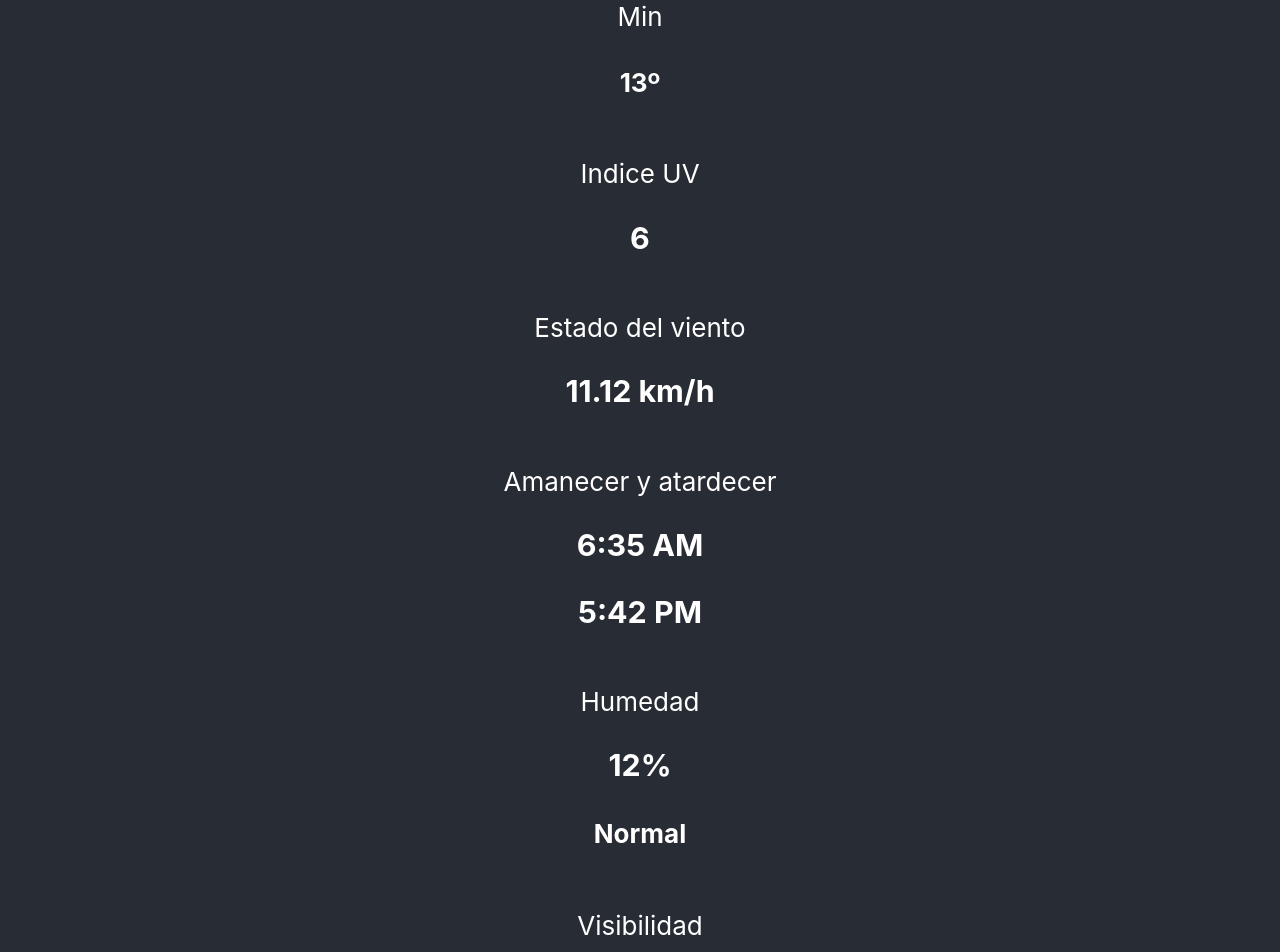
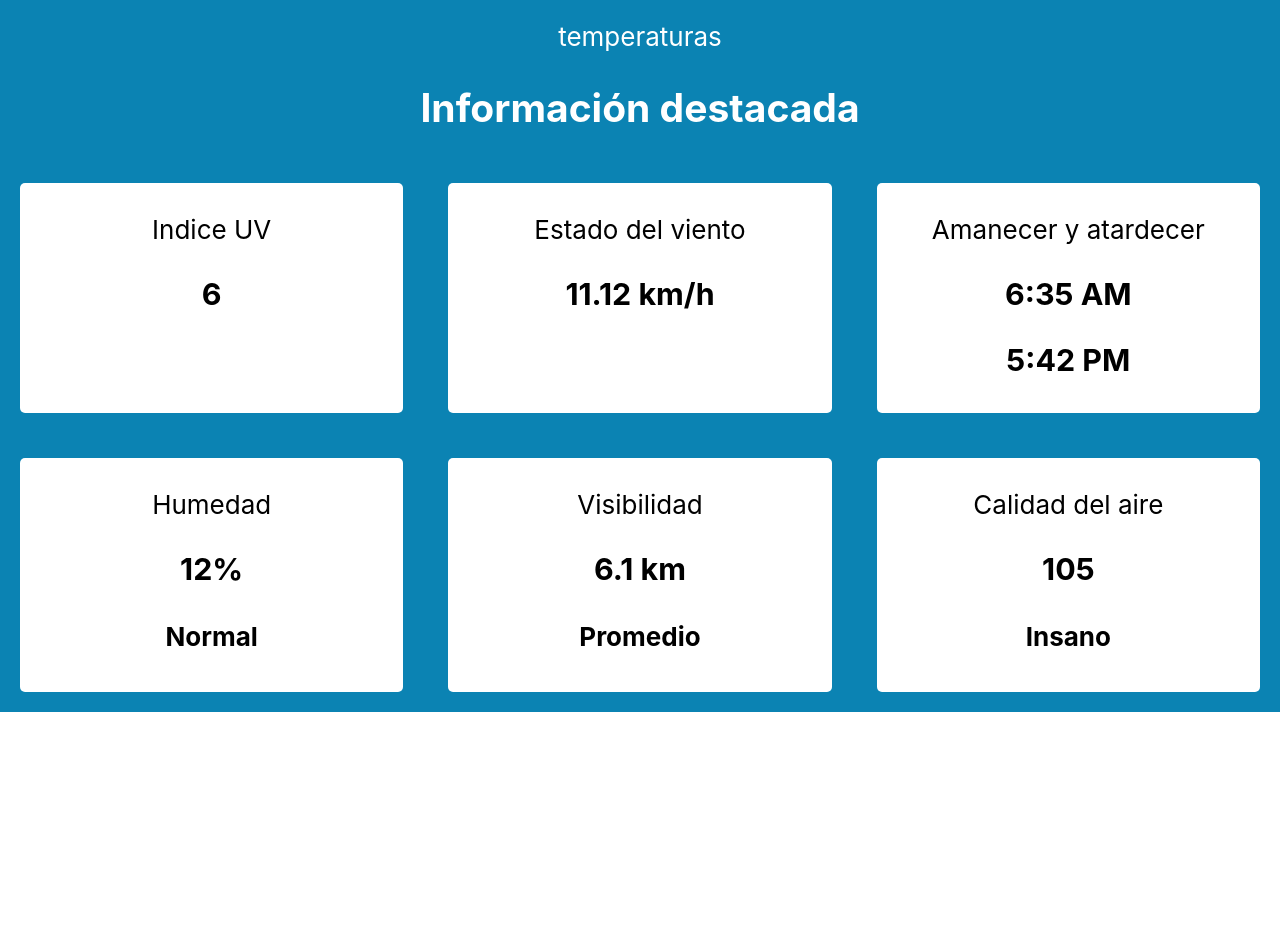
Before and after one commit to candeambi/Dashboard, a React (Create React App) app: page / in a window 1280 px wide. Shown: the part 640-1592 px from the top of the page. After the commit the page ends 1352 px from the top, so only its background shows below. Built offline with nearby package versions, Linux system fonts and the light colour scheme.

Commit message:
Modifico y elimino componentes

```diff
--- a/package.json
+++ b/package.json
@@ -10,6 +10,7 @@
     "react": "^18.2.0",
     "react-dom": "^18.2.0",
     "react-scripts": "5.0.1",
+    "styled-components": "^6.0.8",
     "web-vitals": "^2.1.4"
   },
   "scripts": {
--- a/src/App.css
+++ b/src/App.css
@@ -1,38 +1,15 @@
 .App {
   text-align: center;
-}
-
-.App-logo {
-  height: 40vmin;
-  pointer-events: none;
-}
-
-@media (prefers-reduced-motion: no-preference) {
-  .App-logo {
-    animation: App-logo-spin infinite 20s linear;
-  }
-}
-
-.App-header {
-  background-color: #282c34;
+  background-color: #0b83b3;
   min-height: 100vh;
-  display: flex;
-  flex-direction: column;
-  align-items: center;
-  justify-content: center;
   font-size: calc(10px + 2vmin);
   color: white;
 }
 
-.App-link {
-  color: #61dafb;
+.App-header {
+  min-height: 100vh;
+  font-size: calc(10px + 2vmin);
+  color: white;
+  display:grid;
+  grid-template-columns:2fr;
 }
-
-@keyframes App-logo-spin {
-  from {
-    transform: rotate(0deg);
-  }
-  to {
-    transform: rotate(360deg);
-  }
-}
--- a/src/App.js
+++ b/src/App.js
@@ -1,26 +1,22 @@
 import './App.css';
 import Temp from './componentes/Temp.js';
-import UvIndex from './componentes/UvIndex.js';
-import Wind from './componentes/Wind.js';
-import Sunrise from './componentes/Sunrise.js';
-import Humidity from './componentes/Humidity.js'
-import Visibility from './componentes/Visibility';
-import Air from './componentes/Air';
+import Details from './componentes/Details';
+import Today from './componentes/Today';
 
 function App() {
   return (
     <div className="App">
+            <h1>Córdoba</h1>
       <header className="App-header">
-      <h1>Córdoba</h1>
-      <h2>Hoy</h2>
-      <h2>Información destacada</h2>
-      <Temp />
-      <UvIndex />
-      <Wind />
-      <Sunrise />
-      <Humidity />
-      <Visibility />
-      <Air />
+      <div className="Today">
+        <Temp />
+      </div>
+      <div className="Informacion">
+        <h2>Hoy</h2>
+        <Today />
+        <h2>Información destacada</h2>
+        <Details />
+      </div>
       </header>
     </div>
   );
--- a/src/componentes/Air.js
+++ /dev/null
@@ -1,13 +0,0 @@
-import React from 'react';
-
-function Air(){
-    return (
-        <div>
-            <p>Calidad del aire</p>
-            <h3>105</h3>
-            <h4>Insano</h4>
-        </div>
-    );
-}
-
-export default Air;
--- /dev/null
+++ b/src/componentes/Details.js
@@ -0,0 +1,53 @@
+import React from 'react';
+import styled from "styled-components";
+
+const Container = styled.div`
+display: grid;
+grid-template-columns: repeat(3, 1fr);
+grid-gap: 5px
+`
+
+const Card = styled.div`
+background-color: #fff;
+border-radius: 5px;
+color: #000;
+margin: 20px;
+padding: 5px;
+`
+
+function Details(){
+    return (
+        <Container>
+            <Card>
+                <p>Indice UV</p>
+                <h3>6</h3>
+            </Card>
+            <Card>
+                <p>Estado del viento</p>
+                <h3>11.12 km/h</h3>
+            </Card>
+            <Card>
+                <p>Amanecer y atardecer</p>
+                <h3>6:35 AM</h3>
+                <h3>5:42 PM</h3>
+            </Card>
+            <Card>
+                <p>Humedad</p>
+                <h3>12%</h3>
+                <h4>Normal</h4>
+            </Card>
+            <Card>
+                <p>Visibilidad</p>
+                <h3>6.1 km</h3>
+                <h4>Promedio</h4>
+            </Card>
+            <Card>
+                <p>Calidad del aire</p>
+                <h3>105</h3>
+                <h4>Insano</h4>
+            </Card>
+        </Container>
+    );
+}
+
+export default Details;
--- a/src/componentes/Humidity.js
+++ /dev/null
@@ -1,13 +0,0 @@
-import React from 'react';
-
-function Humidity (){
-    return(
-        <div>
-            <p>Humedad</p>
-            <h3>12%</h3>
-            <h4>Normal</h4>
-        </div>
-    );
-}
-
-export default Humidity;
--- a/src/componentes/Sunrise.js
+++ /dev/null
@@ -1,13 +0,0 @@
-import React from'react';
-
-function Sunrise (){
-    return (
-        <div>
-            <p>Amanecer y atardecer</p>
-            <h3>6:35 AM</h3>
-            <h3>5:42 PM</h3>
-        </div>
-    );
-}
-
-export default Sunrise;
--- a/src/componentes/Today.js
+++ b/src/componentes/Today.js
@@ -1,5 +1,9 @@
 import React from 'react';
 
 function Today(){
+    return (
+        <p>temperaturas</p>
+    );
+}
 
-}
+export default Today;
--- a/src/componentes/UvIndex.js
+++ /dev/null
@@ -1,12 +0,0 @@
-import React from 'react';
-
-function UvIndex (){
-    return (
-        <div>
-            <p>Indice UV</p>
-            <h3>6</h3>
-        </div>
-    );
-}
-
-export default UvIndex;
--- a/src/componentes/Visibility.js
+++ /dev/null
@@ -1,13 +0,0 @@
-import React from 'react';
-
-function Visibility (){
-    return (
-        <div>
-            <p>Visibilidad</p>
-            <h3>6.1 km</h3>
-            <h4>Promedio</h4>
-        </div>
-    );
-}
-
-export default Visibility;
--- a/src/componentes/Wind.js
+++ /dev/null
@@ -1,12 +0,0 @@
-import React from 'react';
-
-function Wind () {
-    return (
-        <div>
-            <p>Estado del viento</p>
-            <h3>11.12 km/h</h3>
-        </div>
-    );
-}
-
-export default Wind;
```
Also changed, not shown: 1 other file (tests, documents, lock files or other folders).
